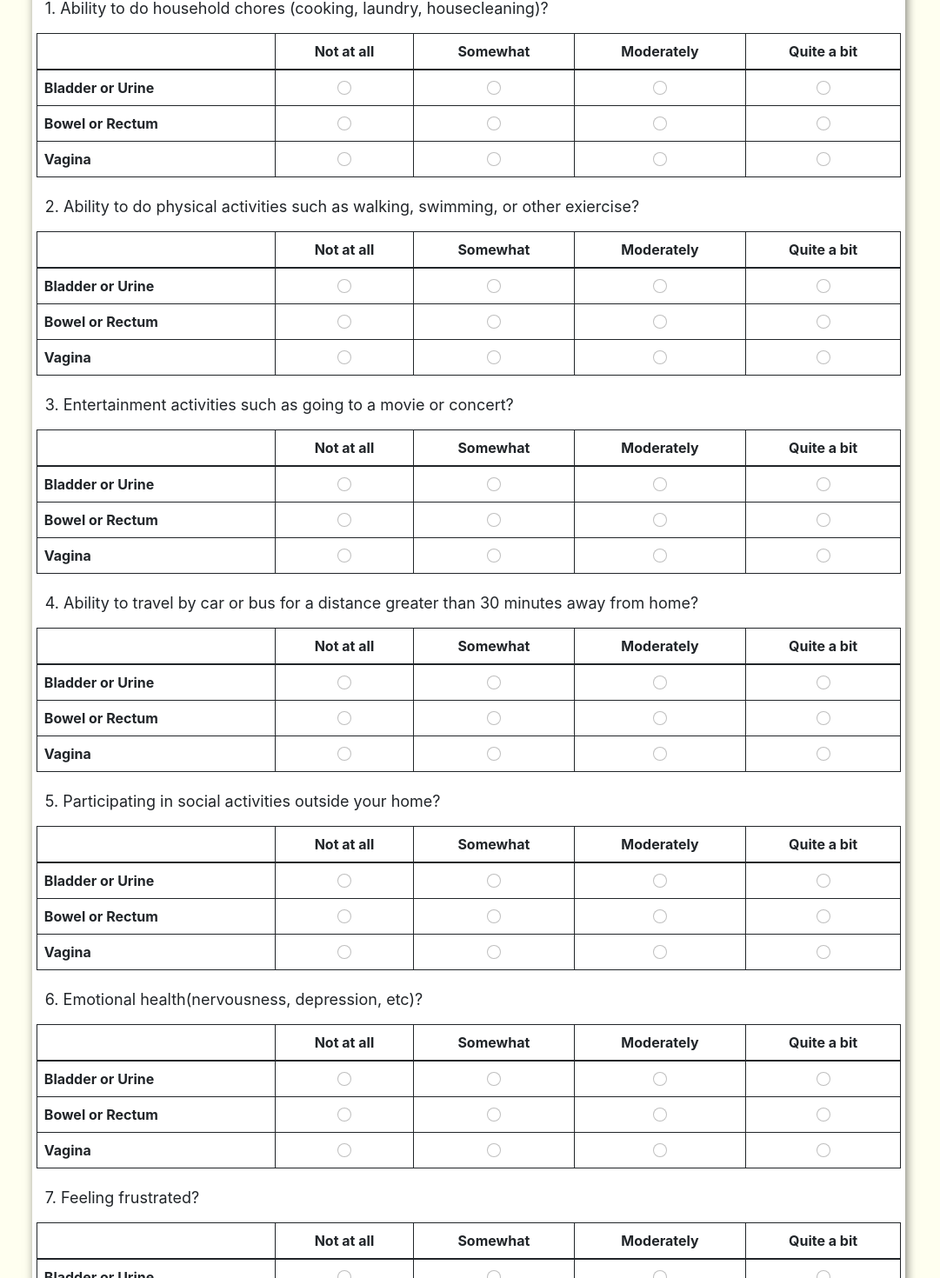
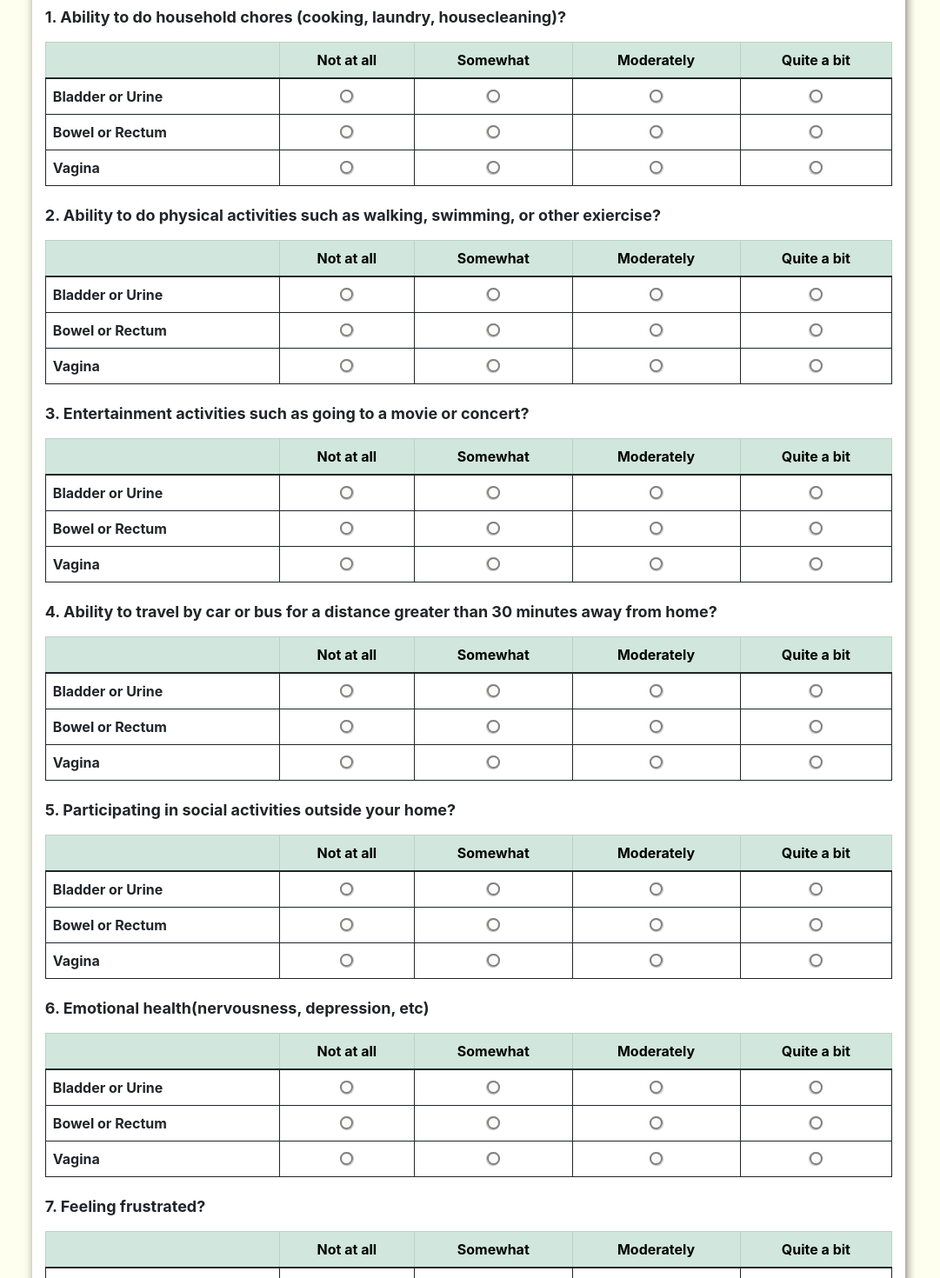
Before and after one commit to Yuzhiping00/PFIQ-7-Survey-Demo, a React (Create React App) app: page / in a window 1280 px wide. Shown: the part 134-1604 px from the top of the page at 87% size, without its empty margins (101-1182 px from the left). Built offline with nearby package versions, Linux system fonts and the light colour scheme.

Commit message:
#16: final layout designed

```diff
--- a/src/App.css
+++ b/src/App.css
@@ -1,7 +1,3 @@
-/* .App {
-  text-align: center;
-} */
-
   h1 {
     background-color: black;
     text-align: center;
@@ -24,4 +20,35 @@
     color:blue;
     margin-bottom: 15px;
     text-align: center;
+
   }
+
+  input[type='radio']:after {
+    width: 15px;
+    height: 15px;
+    border-radius: 15px;
+    top: -4px;
+    left: -0.5px;
+    position: relative;
+    background-color: #fafcfa;
+    content: '';
+    display: inline-block;
+    visibility: visible;
+    border: 2px solid rgb(130, 129, 129);
+
+}
+
+input[type='radio']:checked:after {
+    width: 15px;
+    height: 15px;
+    border-radius: 15px;
+    top:-4px;
+    left:-0.5px;
+    position: relative;
+    background-color: hsl(355, 89%, 72%);
+    content: '';
+    display: inline-block;
+    visibility: visible;
+    border: 2px solid white;
+
+}
--- a/src/App.js
+++ b/src/App.js
@@ -105,10 +105,10 @@ class App extends Component {
             <form onSubmit={this.handleFormSubmit} style={{boxShadow: "2px 5px 10px rgba(0, 0, 0, 0.5)", backgroundColor: '#fff',
                                                     width:'100%',
                                                     margin: '10px auto',
-                                                    padding: '5px 5px',}}>
-              <p style={{textAlign:'left', marginBottom:'15px', marginLeft:'10px', marginTop:'20px',fontSize:'18px'}}> 1. Ability to do household chores (cooking, laundry, housecleaning)?</p>
-              <table class="table table-bordered border-dark">
-                  <thead>
+                                                    padding: '15px 15px',}}>
+              <p style={{textAlign:'left', marginBottom:'15px', marginTop:'20px',fontSize:'18px'}}><strong>1. Ability to do household chores (cooking, laundry, housecleaning)?</strong> </p>
+              <table className="table table-bordered border-dark">
+              <thead class="table-success">
                     <tr>
                       <th scope="col"></th>
                       <th scope="col">Not at all</th>
@@ -238,9 +238,9 @@ class App extends Component {
 
 {/* question 2 table here */}
 
-<p style={{textAlign:'left', marginBottom:'15px', marginLeft:'10px', marginTop:'20px', fontSize:'18px'}}> 2. Ability to do physical activities such as walking, swimming, or other exiercise?</p>
-              <table class="table table-bordered border-dark">
-                  <thead>
+<p style={{textAlign:'left', marginBottom:'15px', marginTop:'20px', fontSize:'18px'}}> <strong>2. Ability to do physical activities such as walking, swimming, or other exiercise?</strong></p>
+              <table className="table table-bordered border-dark">
+              <thead class="table-success">
                     <tr>
                       <th scope="col"></th>
                       <th scope="col">Not at all</th>
@@ -362,9 +362,9 @@ class App extends Component {
                 </table>
 
 {/* question 3 table here */}
-        <p style={{textAlign:'left', marginBottom:'15px', marginLeft:'10px', marginTop:'20px', fontSize:'18px'}}> 3. Entertainment activities such as going to a movie or concert?</p>
-        <table class="table table-bordered border-dark">
-                  <thead>
+        <p style={{textAlign:'left', marginBottom:'15px', marginTop:'20px', fontSize:'18px'}}><strong>3. Entertainment activities such as going to a movie or concert?</strong> </p>
+        <table className="table table-bordered border-dark">
+        <thead class="table-success">
                     <tr>
                       <th scope="col"></th>
                       <th scope="col">Not at all</th>
@@ -486,9 +486,9 @@ class App extends Component {
                 </table>
 
                 {/* question 4 table here */}
-                <p style={{textAlign:'left', marginBottom:'15px', marginLeft:'10px', marginTop:'20px', fontSize:'18px'}}> 4. Ability to travel by car or bus for a distance greater than 30 minutes away from home?</p>
-                <table class="table table-bordered border-dark">
-                  <thead>
+                <p style={{textAlign:'left', marginBottom:'15px', marginTop:'20px', fontSize:'18px'}}><strong>4. Ability to travel by car or bus for a distance greater than 30 minutes away from home?</strong> </p>
+                <table className="table table-bordered border-dark">
+                <thead class="table-success">
                     <tr>
                       <th scope="col"></th>
                       <th scope="col">Not at all</th>
@@ -616,9 +616,9 @@ class App extends Component {
                 </table>
 
               {/* question 5 table here */}
-              <p style={{textAlign:'left', marginBottom:'15px', marginLeft:'10px', marginTop:'20px', fontSize:'18px'}}> 5. Participating in social activities outside your home?</p>
-              <table class="table table-bordered border-dark">
-                  <thead>
+              <p style={{textAlign:'left', marginBottom:'15px', marginTop:'20px', fontSize:'18px'}}><strong>5. Participating in social activities outside your home?</strong></p>
+              <table className="table table-bordered border-dark">
+              <thead class="table-success">
                     <tr>
                       <th scope="col"></th>
                       <th scope="col">Not at all</th>
@@ -746,9 +746,9 @@ class App extends Component {
                 </table>
 
                 {/* question 6 table here */}
-              <p style={{textAlign:'left', marginBottom:'15px', marginLeft:'10px', marginTop:'20px', fontSize:'18px'}}> 6. Emotional health(nervousness, depression, etc)?</p>
-              <table class="table table-bordered border-dark">
-                  <thead>
+              <p style={{textAlign:'left', marginBottom:'15px', marginTop:'20px', fontSize:'18px'}}> <strong>6. Emotional health(nervousness, depression, etc)</strong></p>
+              <table className="table table-bordered border-dark">
+              <thead class="table-success">
                     <tr>
                       <th scope="col"></th>
                       <th scope="col">Not at all</th>
@@ -876,9 +876,9 @@ class App extends Component {
                 </table>
 
                 {/* question 7 table here */}
-              <p style={{textAlign:'left', marginBottom:'15px', marginLeft:'10px', marginTop:'20px', fontSize:'18px'}}>  7. Feeling frustrated?</p>
-              <table class="table table-bordered border-dark">
-                  <thead>
+              <p style={{textAlign:'left', marginBottom:'15px', marginTop:'20px', fontSize:'18px'}}><strong>7. Feeling frustrated?</strong></p>
+              <table className="table table-bordered border-dark">
+              <thead class="table-success">
                     <tr>
                       <th scope="col"></th>
                       <th scope="col">Not at all</th>
```
